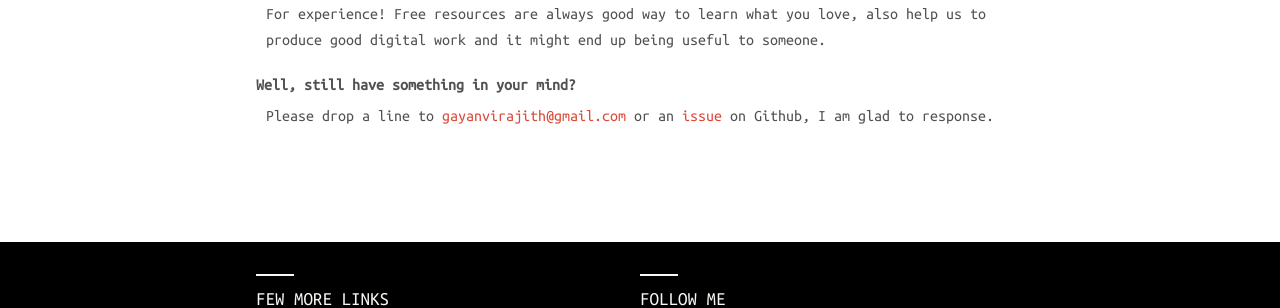
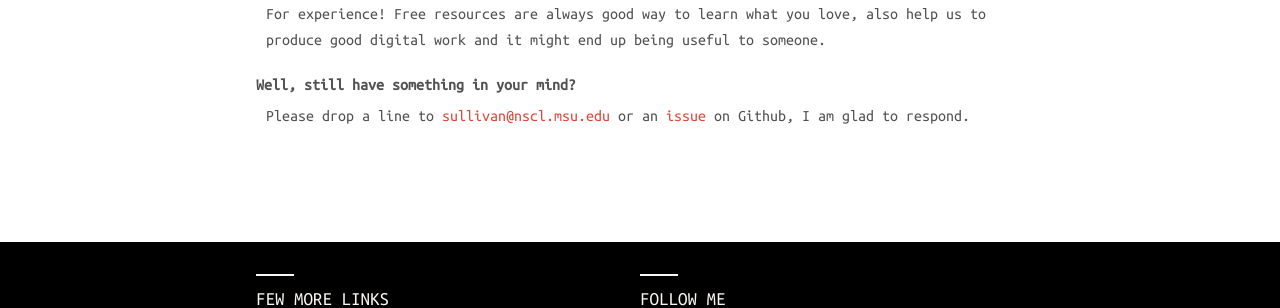
Before and after one commit to csullivan/csullivan.github.io, a Jekyll site: the page built from faq.md, in a window 1280 px wide. Shown: the part 472-780 px from the top of the page. Built offline with Jekyll 4.4.1, drawn with Linux system fonts in a browser that asks for light colours; nearby versions of some CDN libraries.

Commit message:
Incremental Update

```diff
--- a/faq.md
+++ b/faq.md
@@ -10,4 +10,4 @@ Why are you doing this?
 : For experience! Free resources are always good way to learn what you love, also help us to produce good digital work and it might end up being useful to someone.
 
 Well, still have something in your mind?
-: Please drop a line to [gayanvirajith@gmail.com](gayanvirajith@gmail.com) or an [issue](https://github.com/gayanvirajith/harmony/issues/new) on Github, I am glad to response.
+: Please drop a line to [sullivan@nscl.msu.edu](sullivan@nscl.msu.edu) or an [issue](https://github.com/csullivan.github.io/issues/new) on Github, I am glad to respond.
```
